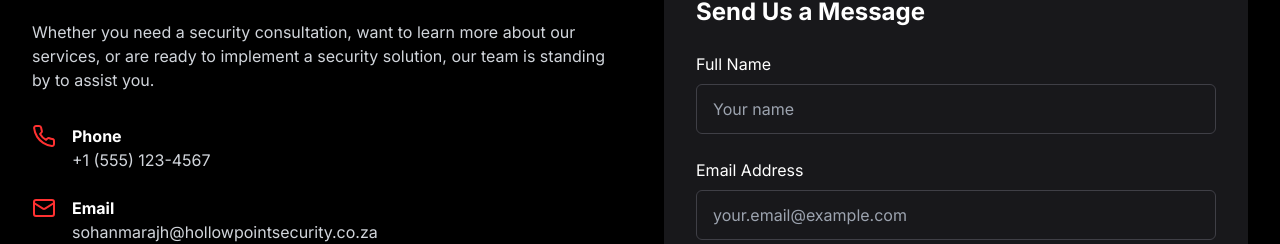
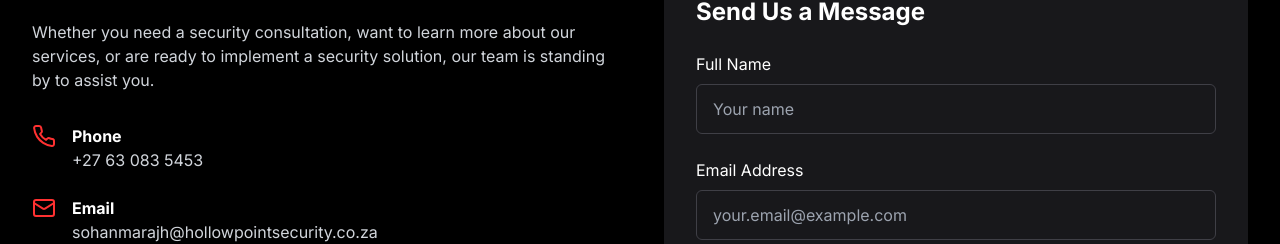
Before and after one commit to Uvaancovie/hollow-point-security, a React (Vite) app: page / in a window 1280 px wide. Shown: the part 6820-7064 px from the top of the page. Built offline with nearby package versions, Linux system fonts and the light colour scheme.

Commit message:
change of number

```diff
--- a/src/sections/Contact.tsx
+++ b/src/sections/Contact.tsx
@@ -29,7 +29,7 @@ const Contact = () => {
                 </div>
                 <div className="ml-4">
                   <h4 className="text-white font-bold">Phone</h4>
-                  <p className="text-gray-300">+1 (555) 123-4567</p>
+                  <p className="text-gray-300">+27 63 083 5453</p>
                 </div>
               </div>
 
```
